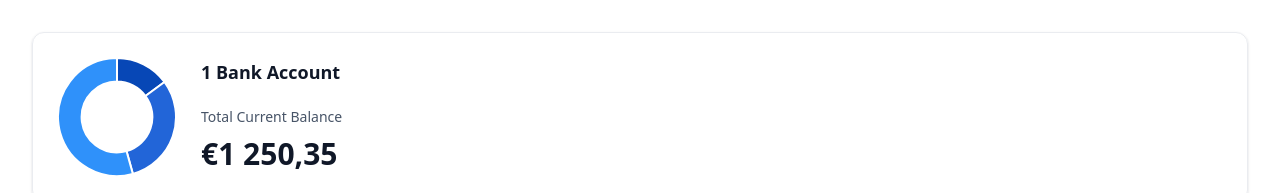
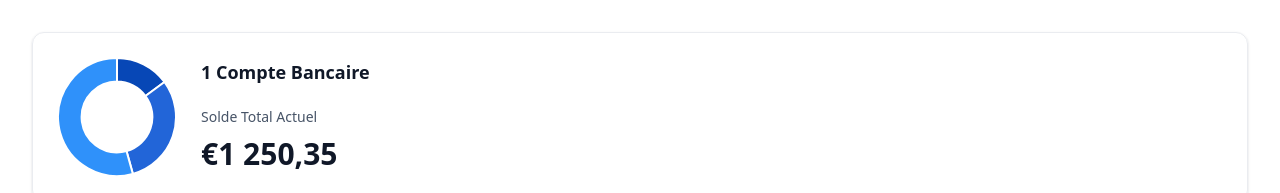
Before and after one commit to Cycle9898/ZenBank_Frontend, a Next.js app: page / in a window 1280 px wide. Shown: the part 138-331 px from the top of the page. Built offline with nearby package versions, Linux system fonts and the light colour scheme.

Commit message:
add some translations on homepage

```diff
--- a/components/DoughnutChart.tsx
+++ b/components/DoughnutChart.tsx
@@ -9,12 +9,12 @@ function DoughnutChart({ accounts }: DoughnutChartProps) {
 	const data = {
 		datasets: [
 			{
-				label: "Banks",
+				label: "Banques",
 				data: [1250, 2587, 4563],
 				backgroundColor: ["#0747B6", "#2265D8", "#2F91FA"]
 			}
 		],
-		labels: ["Bank 1", "Bank 2", "Bank 3"]
+		labels: ["Banque 1", "Banque 2", "Banque 3"]
 	};
 
 	return (
--- a/components/TotalBalanceBox.tsx
+++ b/components/TotalBalanceBox.tsx
@@ -10,11 +10,11 @@ function TotalBalanceBox({ accounts = [], totalBanks, totalCurrentBalance }: Tot
 
 			<div className="flex flex-col gap-6">
 				<h2 className="header-2">
-					{totalBanks} Bank {totalBanks > 1 ? "Accounts" : "Account"}
+					{totalBanks}&nbsp;{totalBanks > 1 ? "Comptes Bancaires" : "Compte Bancaire"}
 				</h2>
 
 				<div className="flex flex-col gap-2">
-					<p className="total-balance-label">Total Current Balance</p>
+					<p className="total-balance-label">Solde Total Actuel</p>
 
 					<div className="total-balance-amount flex-center gap-2">
 						<AnimatedCounter amount={totalCurrentBalance} />
```
